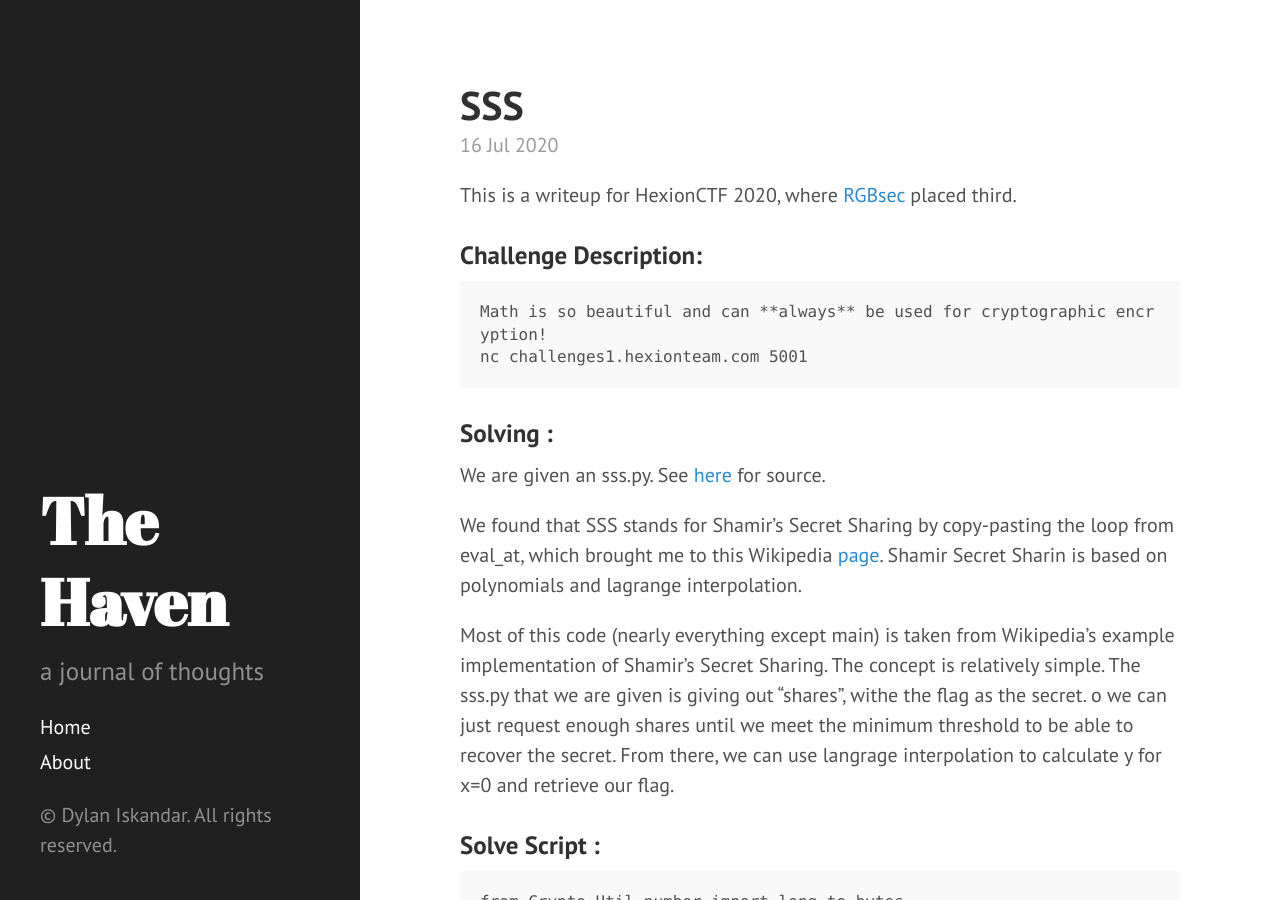
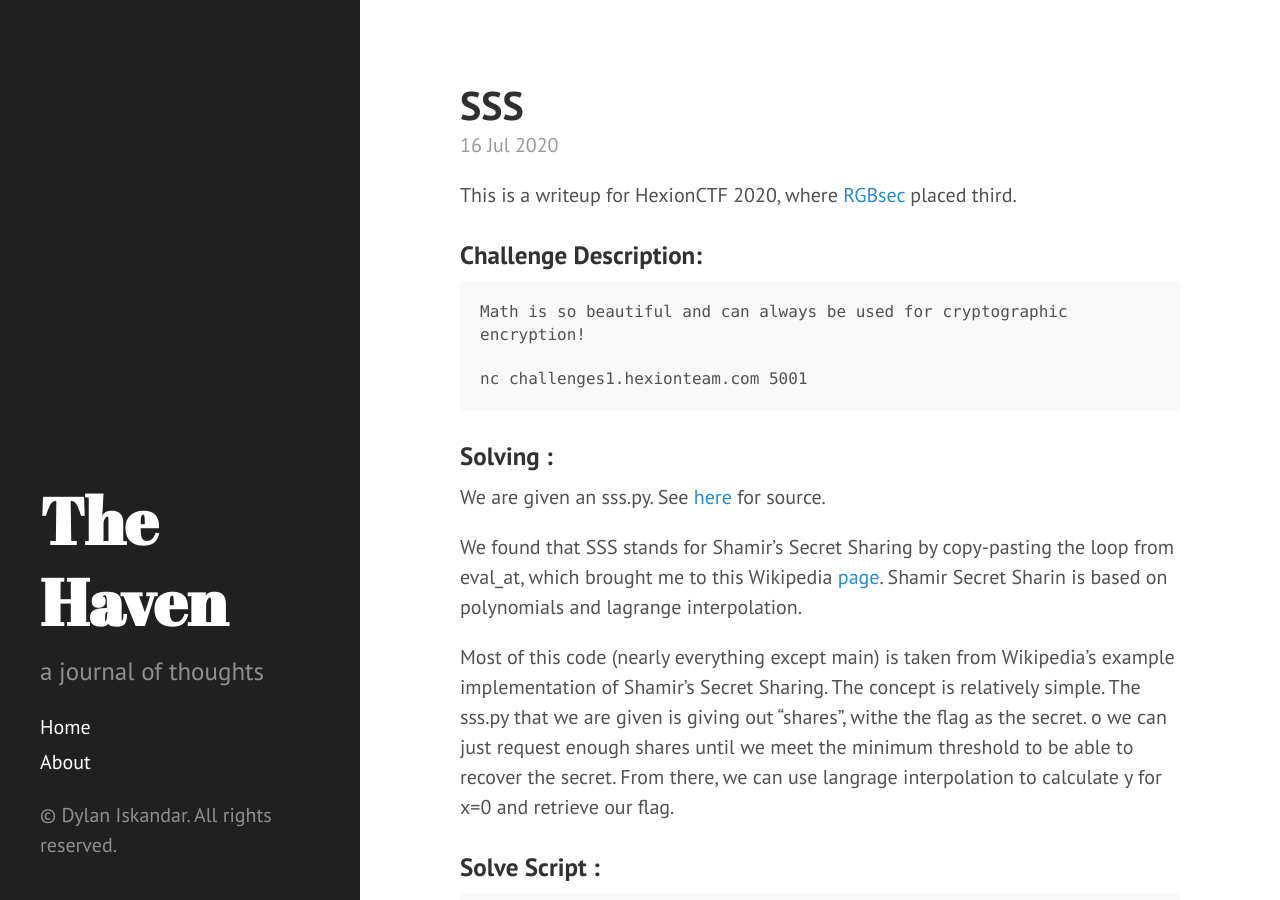
Before and after one commit to mayuridev/myblog, a Jekyll site: the page built from _posts/2020-07-16-SSS.md, in a window 1280 px wide and 900 px high. Built offline with Jekyll 4.4.1, drawn with Linux system fonts in a browser that asks for light colours; our own code applies the rules of GitHub Pages for plain Markdown files; Markdown is read by kramdown in place of the engine named in the settings.

Commit message:
Update 2020-07-16-SSS.md

````diff
--- a/_posts/2020-07-16-SSS.md
+++ b/_posts/2020-07-16-SSS.md
@@ -8,7 +8,9 @@ This is a writeup for HexionCTF 2020, where [RGBsec](https://rgbsec.xyz) placed
 ### Challenge Description:
 
 ```
-Math is so beautiful and can **always** be used for cryptographic encryption!
+Math is so beautiful and can always be used for cryptographic
+encryption!
+
 nc challenges1.hexionteam.com 5001
 ```
 
````
